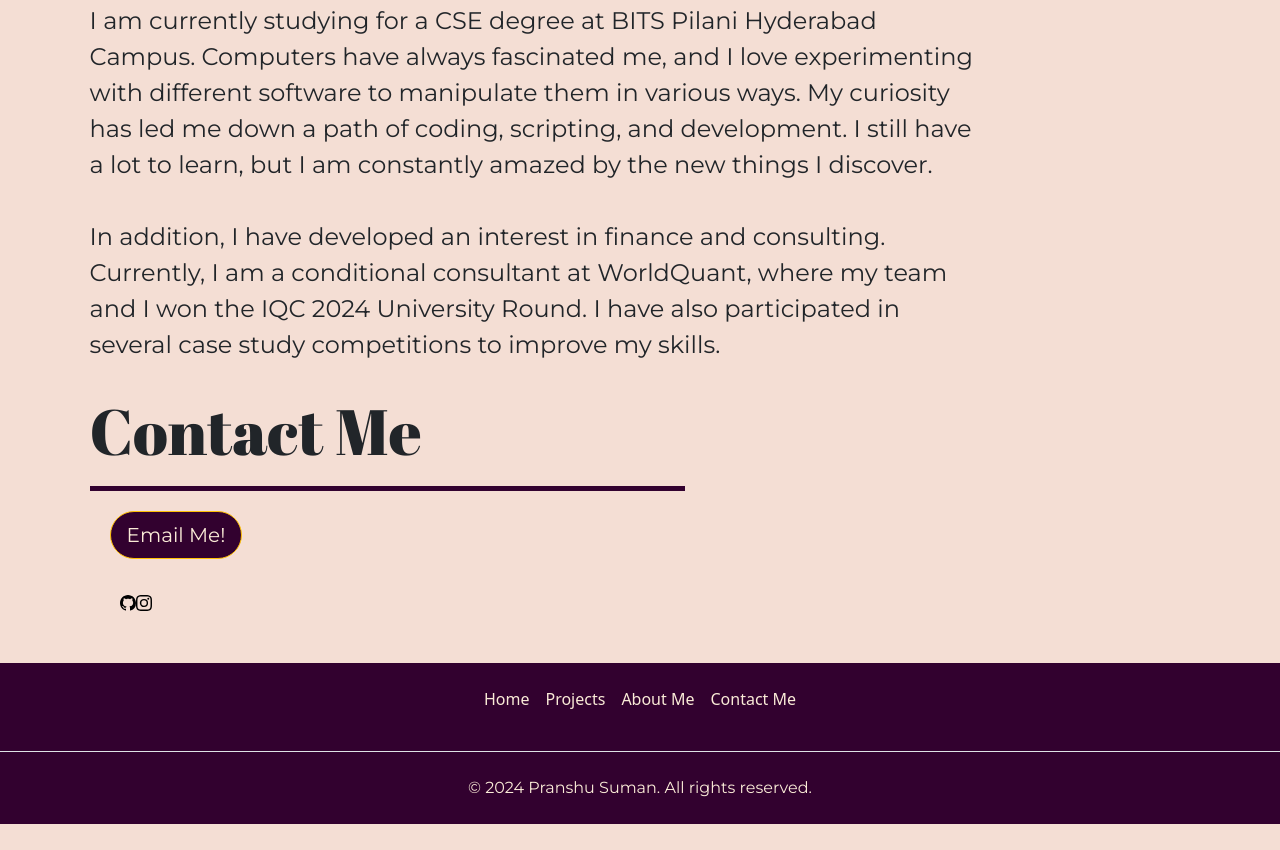
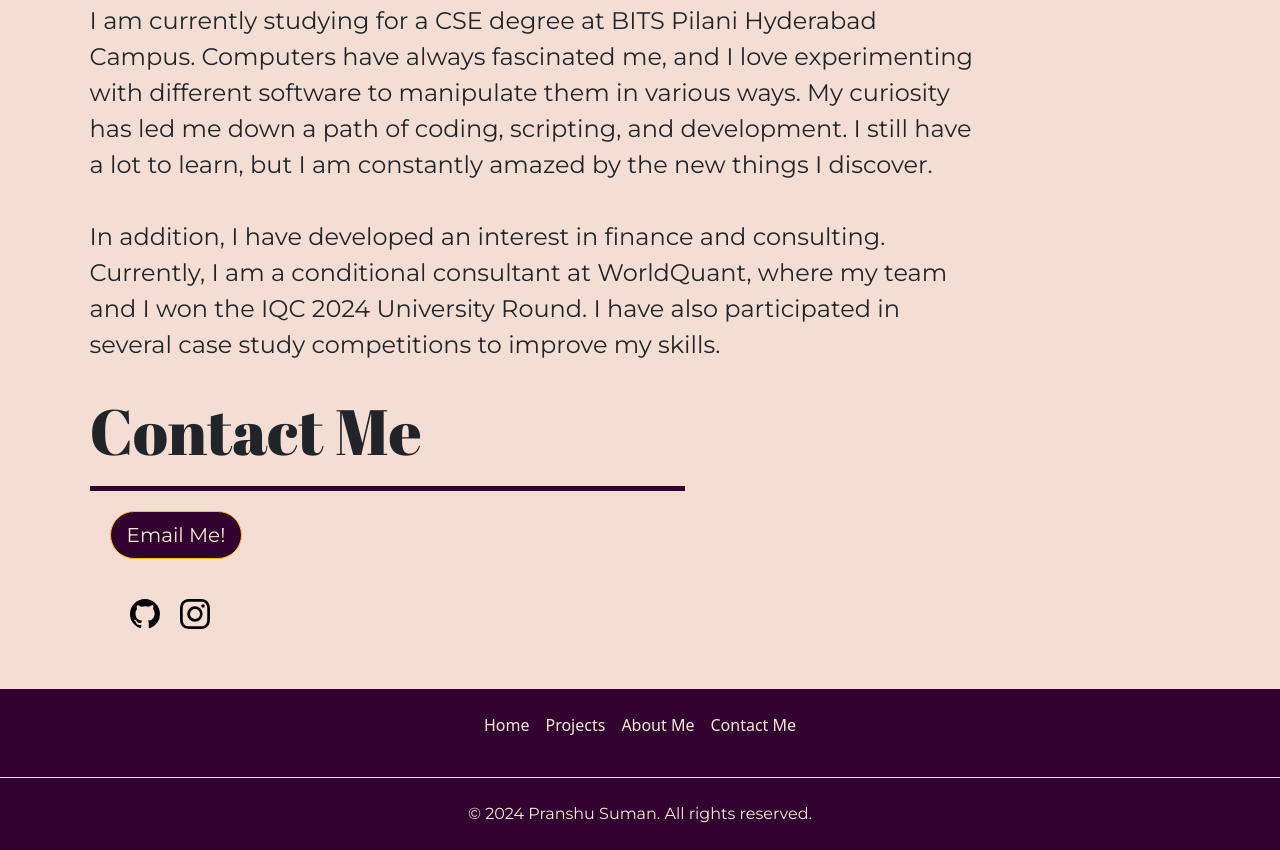
Before and after one commit to pranshustuff/portfolio-web, a plain HTML site: page index.html in a window 1280 px wide. Shown: the part 1735-2585 px from the top of the page. Before the commit the page ends 2559 px from the top, so only its background shows below. Drawn offline with nearby package versions, Linux system fonts and the light colour scheme.

Commit message:
Update style.css

```diff
--- a/style.css
+++ b/style.css
@@ -43,6 +43,12 @@ h4 {
     margin-bottom: 35px;
 }
 
+svg {
+    width: 30px;
+    height: 30px;
+    margin: 10px;
+}
+
 .logos {
     display: flex;
     width: 100%
```
